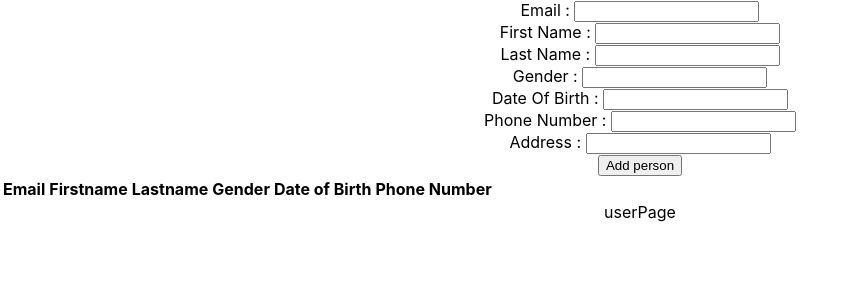
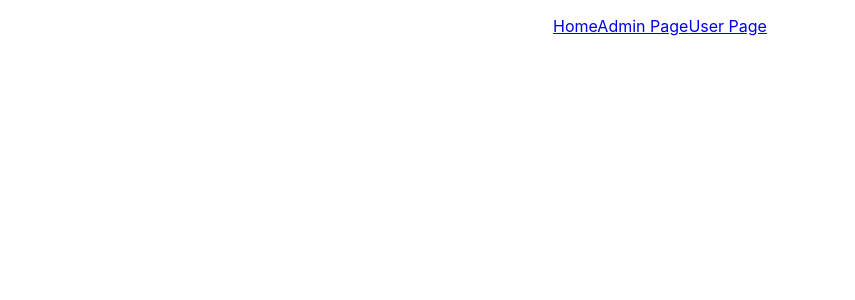
Before and after one commit to fraolb/orange-exam, a React (Create React App) app: page / in a window 1280 px wide. Shown: the top 300 px of the page, without its empty margins (0-855 px from the left). Built offline with nearby package versions, Linux system fonts and the light colour scheme.

Commit message:
used Routes to change between user and admin page

```diff
--- /dev/null
+++ b/src/components/Home.js
@@ -0,0 +1,12 @@
+import React from 'react';
+
+const Home = () => {
+  return (
+    <div>
+      <h1>Home Page</h1>
+      <p>Companies Front Page</p>
+    </div>
+  );
+};
+
+export default Home;
--- /dev/null
+++ b/src/components/Navbar.js
@@ -0,0 +1,22 @@
+import React from 'react';
+import { Link } from 'react-router-dom';
+
+const Navbar = () => {
+  return (
+    <nav className='nav'>
+      <ul>
+        <l className='l'>
+          <Link to='/'>Home</Link>
+        </l>
+        <l  className='l'>
+          <Link to='/AdminPage'>Admin Page</Link>
+        </l>
+        <l  className='l'>
+          <Link to='/UserPage'>User Page</Link>
+        </l>
+      </ul>
+    </nav>
+  );
+};
+
+export default Navbar;
--- a/src/components/index.js
+++ b/src/components/index.js
@@ -1,14 +1,28 @@
 import React from "react";
+// react router
+import { BrowserRouter as Router, Route,Routes} from "react-router-dom";
 
+//pages
+import Home from './Home'
+import Navbar from "./Navbar";
 import AdminPage from "./admin/AdminPage";
 import UserPage from "./user/UserPage";
 
 const index = () => {
   return (
-    <div>
-      <AdminPage />
-      <UserPage />
-    </div>
+
+      <Router>
+        <Navbar />
+        <Routes>
+          <Route exact path="/" component={Home} />
+
+          <Route path="/UserPage" component={AdminPage} />
+
+          <Route path="/AdminPage" component={UserPage} />
+
+        </Routes>
+      </Router>
+
   );
 };
 
```
